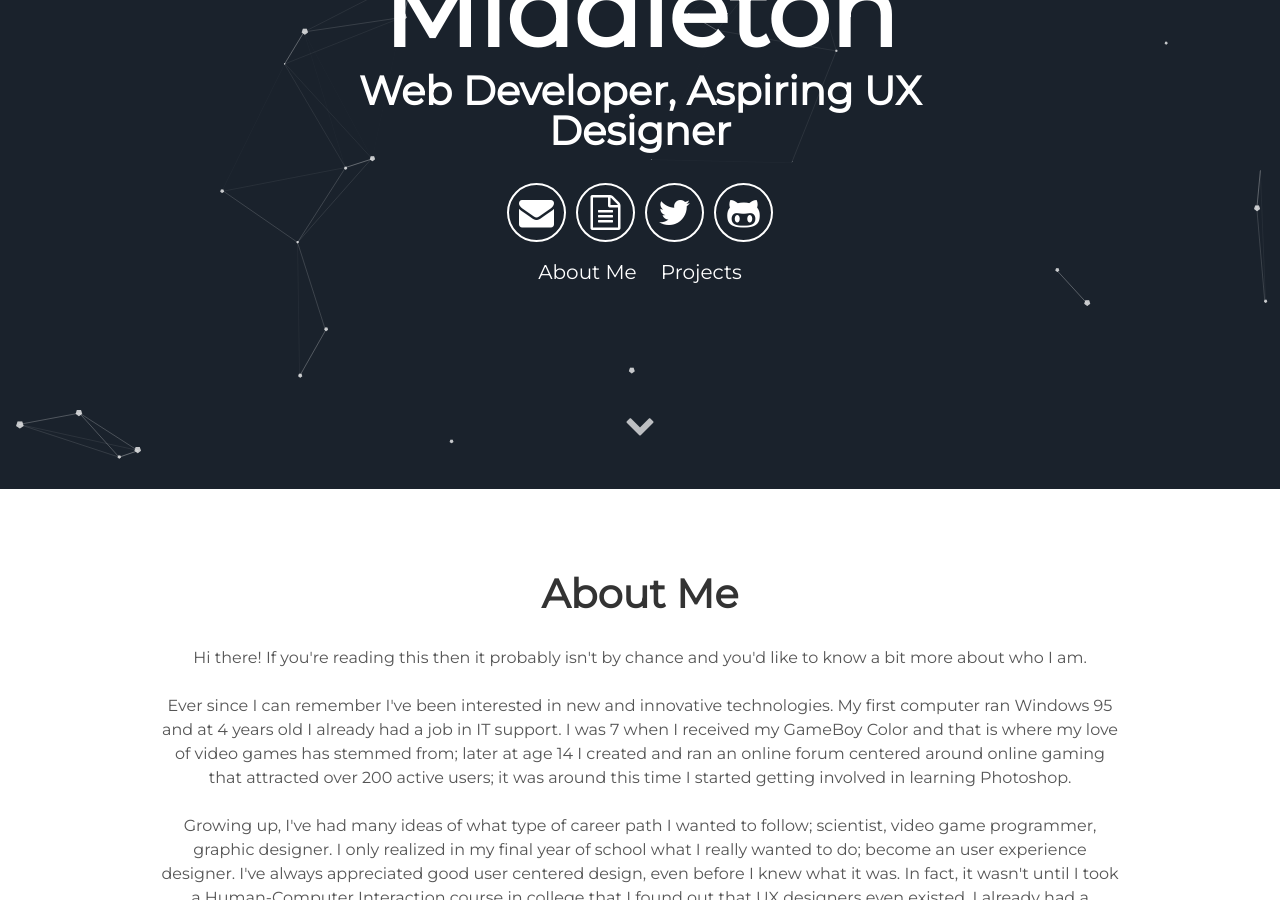
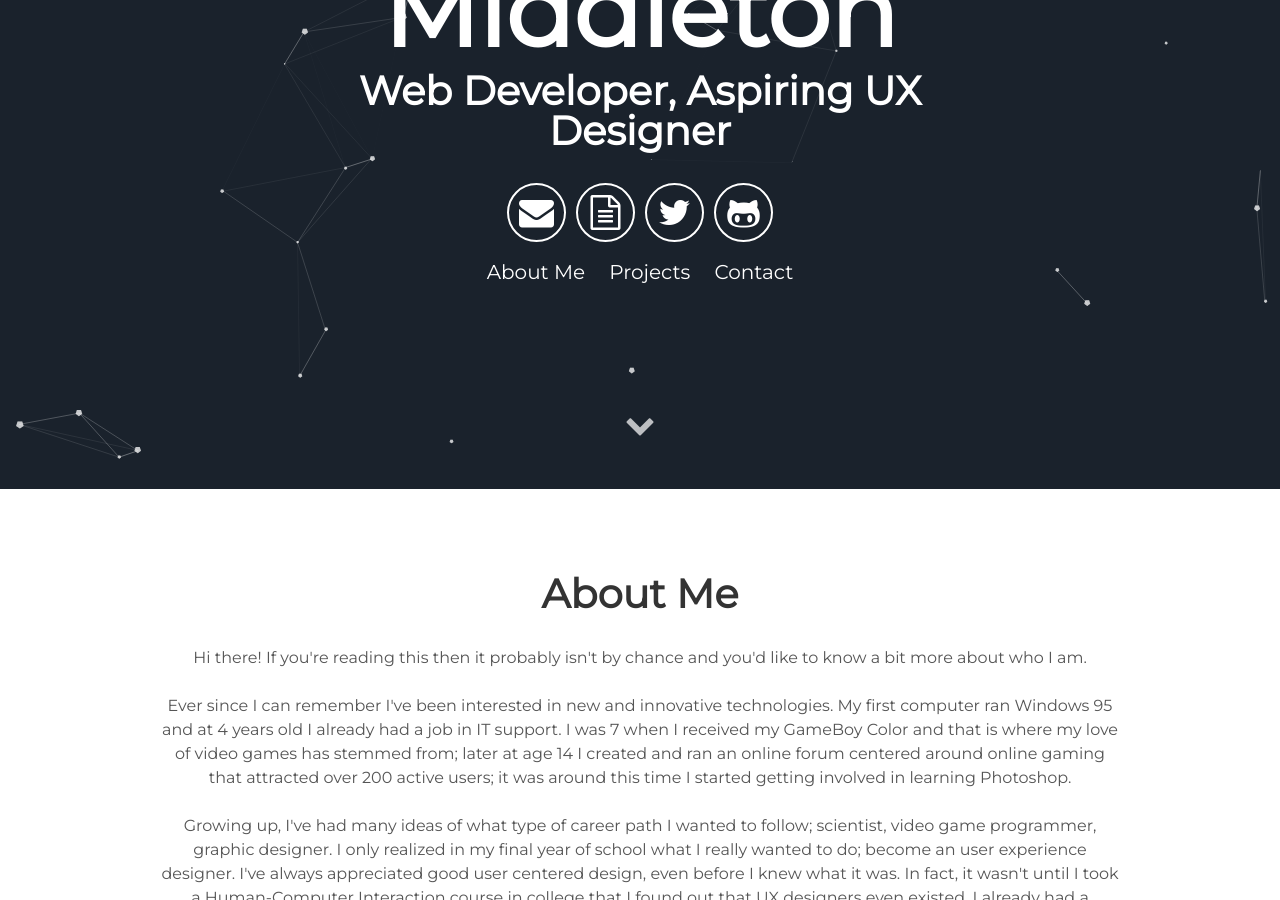
Before and after one commit to Kevin-Middleton/kevin-middleton.github.io, a Jekyll site: the page built from index.html, in a window 1280 px wide and 900 px high, scrolled down 411 px. Built offline with Jekyll 4.4.1, drawn with Linux system fonts in a browser that asks for light colours.

Commit message:
Update header.html

```diff
--- a/_includes/header.html
+++ b/_includes/header.html
@@ -13,6 +13,7 @@
       <div class="header-links">
         <a class="link" href="#about" data-scroll>About Me</a>
         <a class="link" href="#projects" data-scroll>Projects</a>
+        <a class="link" href="#contact" data-scroll>Contact</a>
       </div>
   </div>
   <a class="down" href="#about" data-scroll><i class="icon fa fa-chevron-down" aria-hidden="true"></i></a>
```
